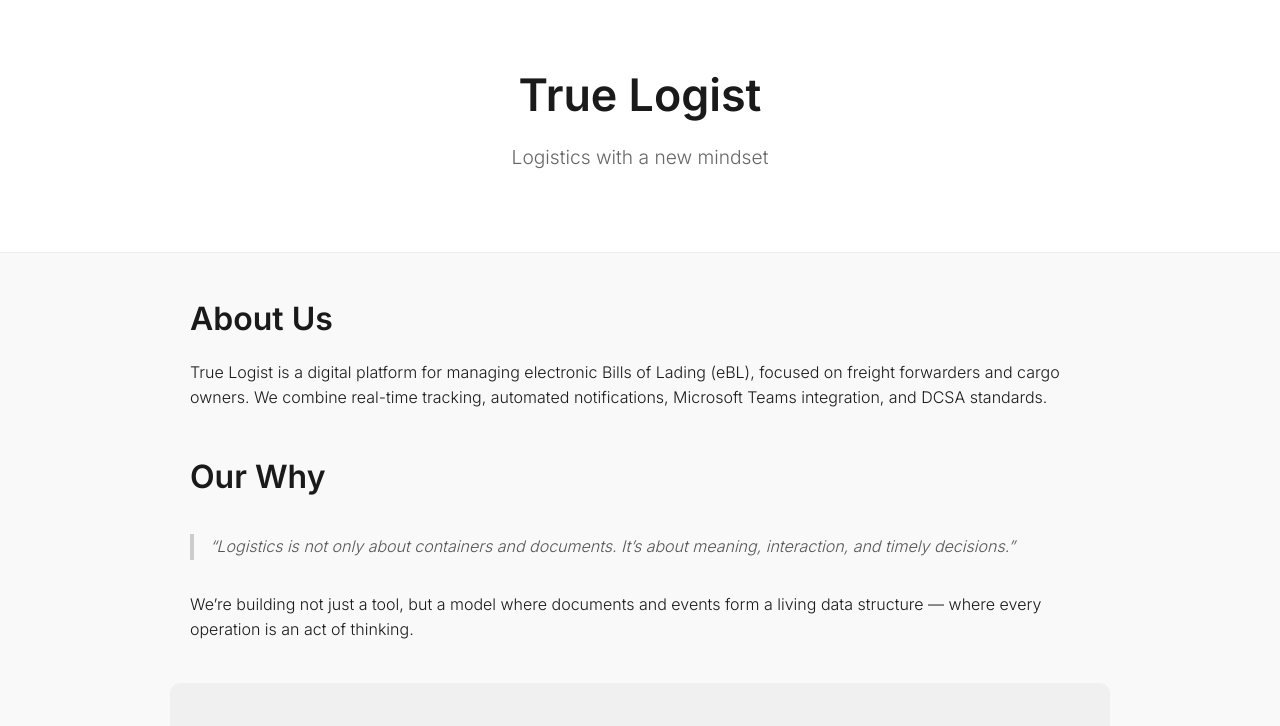
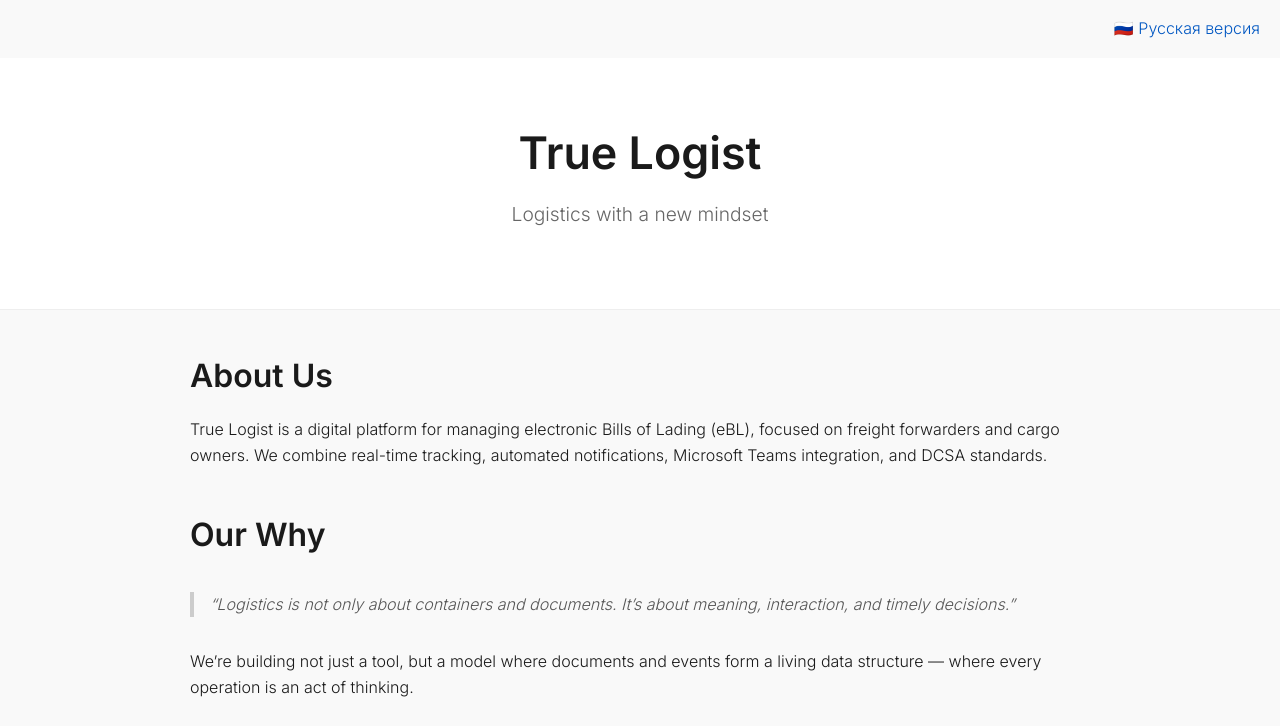
Before and after one commit to Dr-Aybloit/true-logist-landing, a plain HTML site: page index.html in a window 1280 px wide. Shown: the top 726 px of the page. Drawn offline with Linux system fonts and the light colour scheme.

Commit message:
Update index.html

```diff
--- a/index.html
+++ b/index.html
@@ -67,6 +67,9 @@
   </style>
 </head>
 <body>
+  <p style="text-align: right; padding: 0 20px;">
+     <a href="ru.html">🇷🇺 Русская версия</a>
+  </p>
 
   <header>
     <h1>True Logist</h1>
```
